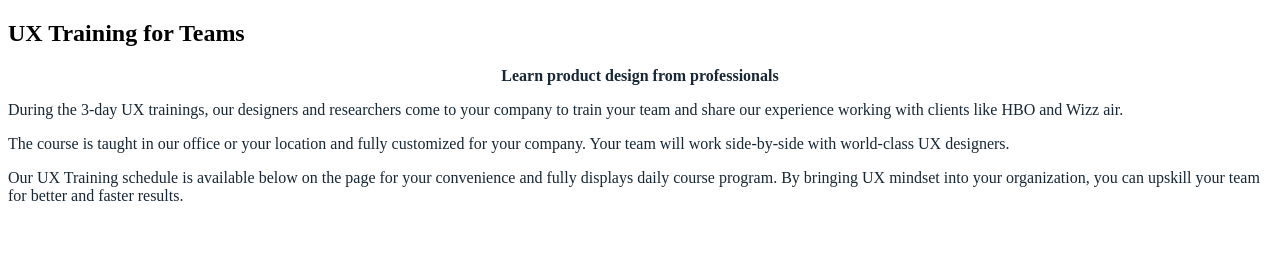
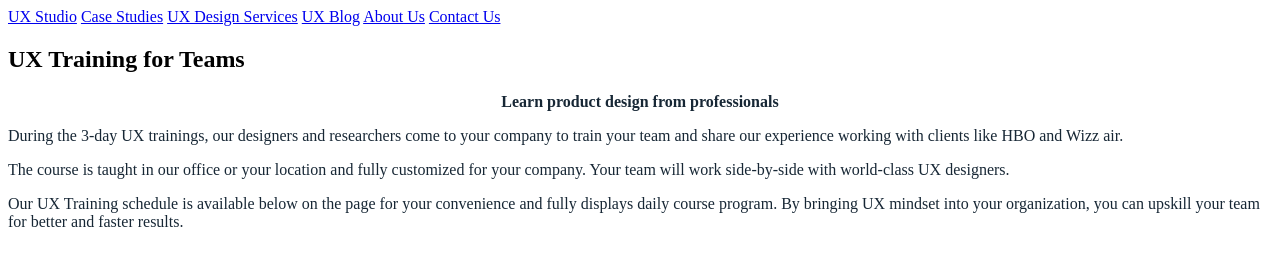
Before and after one commit to BoglarkaNagy/workshop1, a plain HTML site: page index.html in a window 1280 px wide. Drawn offline with Linux system fonts and the light colour scheme.

Commit message:
I added a header and also navigation into the header plus the names of the CTAs

```diff
--- a/index.html
+++ b/index.html
@@ -12,6 +12,17 @@
 
 
 </head>
+
+<header>
+    <nav class="menu">
+        <a href="#">UX Studio</a>
+        <a href="#">Case Studies</a>
+        <a href="#">UX Design Services</a>
+        <a href="#">UX Blog</a>
+        <a href="#">About Us</a>
+        <a href="#">Contact Us</a>
+    </nav>
+</header>
 <body>
     <section class="hero">
         <h1> UX Training for Teams</h1>
```
